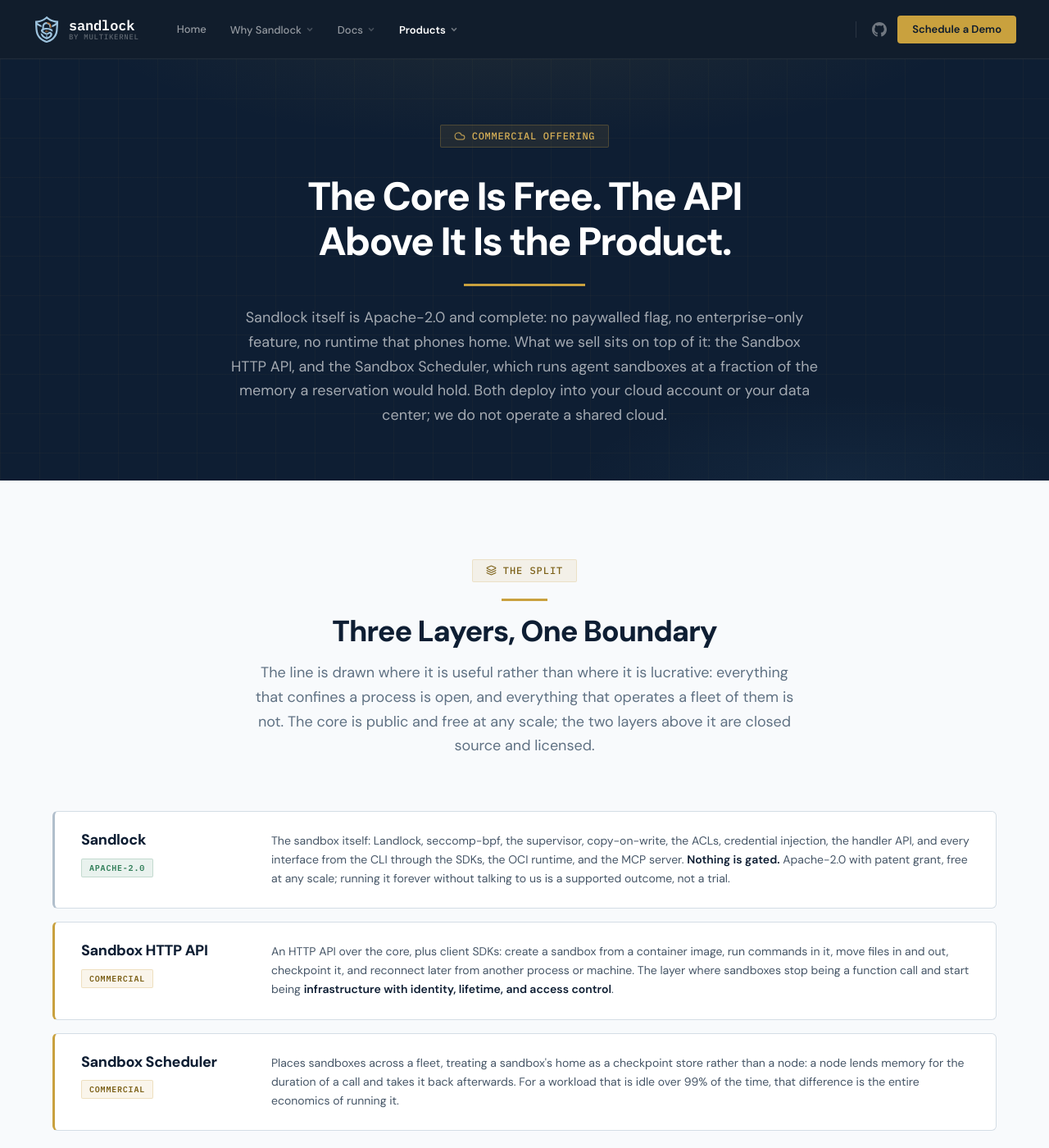
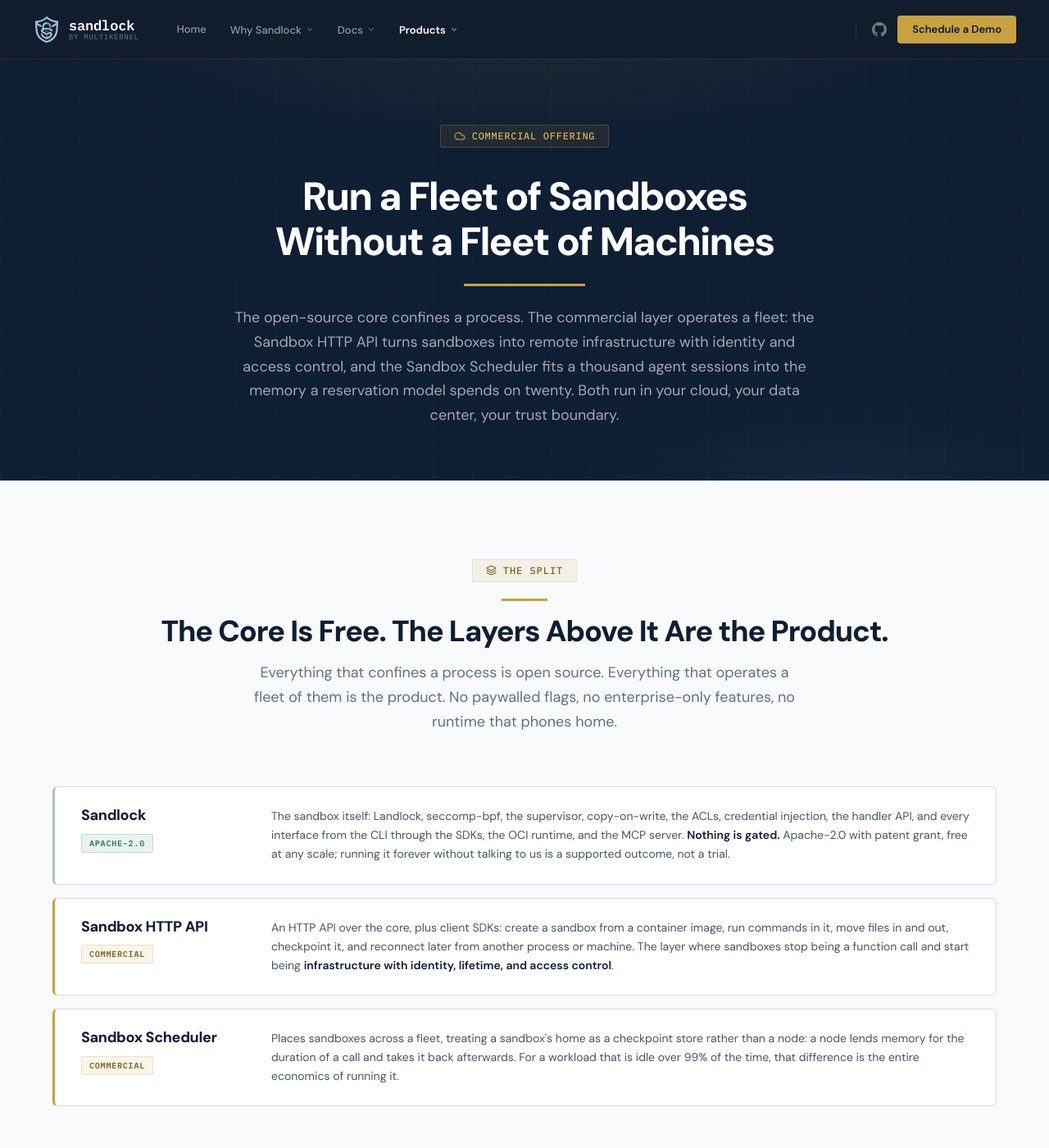
Before and after one commit to multikernel/sandlock.io, a Jekyll site: the page built from enterprise.html, in a window 1280 px wide and 1400 px high. Shown: the whole window at 82% size. Built offline with Jekyll 4.4.1, drawn with Linux system fonts in a browser that asks for light colours; some of the changed text lies outside the part shown.

Commit message:
Sell the compliance evidence, and rewrite the enterprise copy in marketing register

```diff
--- a/enterprise.html
+++ b/enterprise.html
@@ -245,8 +245,8 @@
             <i data-lucide="cloud"></i>
             <span>Commercial offering</span>
         </div>
-        <h1>The Core Is Free. The API Above It Is the Product.</h1>
-        <p class="subtitle">Sandlock itself is Apache-2.0 and complete: no paywalled flag, no enterprise-only feature, no runtime that phones home. What we sell sits on top of it: the Sandbox HTTP API, and the Sandbox Scheduler, which runs agent sandboxes at a fraction of the memory a reservation would hold. Both deploy into your cloud account or your data center; we do not operate a shared cloud.</p>
+        <h1>Run a Fleet of Sandboxes Without a Fleet of Machines</h1>
+        <p class="subtitle">The open-source core confines a process. The commercial layer operates a fleet: the Sandbox HTTP API turns sandboxes into remote infrastructure with identity and access control, and the Sandbox Scheduler fits a thousand agent sessions into the memory a reservation model spends on twenty. Both run in your cloud, your data center, your trust boundary.</p>
     </div>
 </section>
 
@@ -257,8 +257,8 @@
                 <i data-lucide="layers"></i>
                 <span>The split</span>
             </div>
-            <h2 class="section-title">Three Layers, One Boundary</h2>
-            <p class="section-subtitle">The line is drawn where it is useful rather than where it is lucrative: everything that confines a process is open, and everything that operates a fleet of them is not. The core is public and free at any scale; the two layers above it are closed source and licensed.</p>
+            <h2 class="section-title">The Core Is Free. The Layers Above It Are the Product.</h2>
+            <p class="section-subtitle">Everything that confines a process is open source. Everything that operates a fleet of them is the product. No paywalled flags, no enterprise-only features, no runtime that phones home.</p>
         </div>
 
         <div class="layer-stack">
@@ -302,8 +302,8 @@
                 <i data-lucide="webhook"></i>
                 <span>HTTP API</span>
             </div>
-            <h2 class="section-title">What the Sandbox HTTP API Adds</h2>
-            <p class="section-subtitle">The core confines one process on one machine. These are the things you need the moment there is more than one machine, more than one tenant, or more than one call.</p>
+            <h2 class="section-title">Sandboxes as a Service, on Your Own Servers</h2>
+            <p class="section-subtitle">Everything you need the moment there is more than one machine, more than one tenant, or more than one call.</p>
         </div>
 
         <div class="cap-grid">
@@ -330,6 +330,10 @@
             <div class="cap">
                 <h3><i data-lucide="git-branch"></i>Pipelines across stages</h3>
                 <p>The core's split-trust pipelines, available remotely: each stage keeps its own policy, and data flows between them without either stage gaining the other's access.</p>
+            </div>
+            <div class="cap">
+                <h3><i data-lucide="check-check"></i>Evidence for your auditor</h3>
+                <p>Fleet-wide posture reports and tamper-evident audit trails: every sandbox, its policy, and every waived protection, exportable in the language your compliance program speaks. Generated on your infrastructure, because nothing here phones home.</p>
             </div>
         </div>
     </div>
@@ -387,7 +391,7 @@
                 <span>Deployment model</span>
             </div>
             <h2 class="section-title">Your Infrastructure, Not a Shared Cloud</h2>
-            <p class="section-subtitle">Sandlock confines with the kernel it shares, so the party operating the kernel should be the party whose risk it is. We sell software that runs where your workloads already live; we do not run a multi-tenant cloud.</p>
+            <p class="section-subtitle">Licensed software, deployed into your cloud account or your data center. Your workloads never cross a vendor boundary, your security team keeps the keys, and no shared cloud sits between you and your customers.</p>
         </div>
 
         <div class="fit-grid">
@@ -398,8 +402,8 @@
             </div>
             <div class="fit">
                 <i data-lucide="shield-half"></i>
-                <h3>Why there is no hosted tier</h3>
-                <p>A shared cloud would put every customer on kernels we operate, with cross-tenant isolation resting on a boundary we tell you plainly is not a hypervisor. When a tenant of yours needs that boundary, put per-tenant VMs underneath; the Scheduler still packs density within each one.</p>
+                <h3>No shared cloud, by design</h3>
+                <p>Your code never runs on kernels we operate. Cross-tenant isolation stays where your auditor wants it: on your hypervisor, under your control, with the Scheduler packing density inside each boundary.</p>
             </div>
             <div class="fit">
                 <i data-lucide="plug"></i>
@@ -423,7 +427,7 @@
                 <span>Who this is for</span>
             </div>
             <h2 class="section-title">Teams Running Sandboxes as a Fleet</h2>
-            <p class="section-subtitle">If you run one sandbox at a time on one machine, the open-source project is the whole answer and you should stop here.</p>
+            <p class="section-subtitle">Built for teams whose sandbox count has outgrown one machine. For a single sandbox on a single host, the open-source project is the whole answer.</p>
         </div>
 
         <div class="fit-grid">
@@ -445,7 +449,7 @@
             <div class="fit">
                 <i data-lucide="shield"></i>
                 <h3>Security engineering</h3>
-                <p>You are approving untrusted execution on shared infrastructure and need a boundary you can describe precisely to an auditor.</p>
+                <p>You are approving untrusted execution on shared infrastructure and need a boundary you can describe precisely to an auditor, with evidence rather than assertions to hand them.</p>
             </div>
         </div>
     </div>
@@ -454,13 +458,13 @@
 <section class="cta-band">
     <div class="cta-band-inner" style="max-width: 940px;">
         <h2>Take It Beyond One Machine</h2>
-        <p>The open-source core will carry you a long way on a single host. When sandboxes become a fleet, with many tenants, many machines, and a memory bill dominated by sessions that are doing nothing, the API and the scheduler are what turn that into infrastructure you can operate.</p>
+        <p>When sandboxes become a fleet, the API and the Scheduler turn them into infrastructure you can operate: many tenants, many machines, and a memory bill that tracks work done rather than sessions held.</p>
 
         <div class="cta-steps">
             <div class="cta-step">
                 <span class="n">01</span>
                 <h3>A technical call</h3>
-                <p>Forty-five minutes with an engineer rather than a salesperson. Bring the workload.</p>
+                <p>Thirty minutes with the CEO rather than a salesperson. Bring the workload.</p>
             </div>
             <div class="cta-step">
                 <span class="n">02</span>
```
